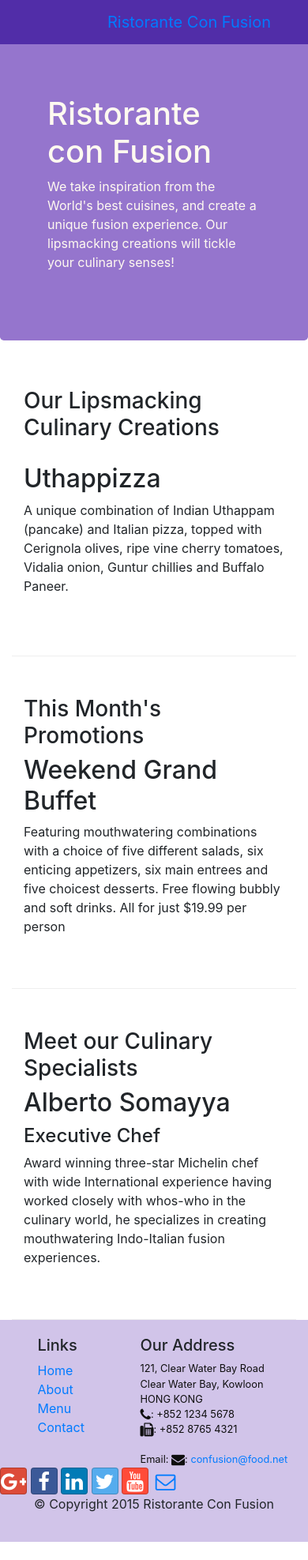
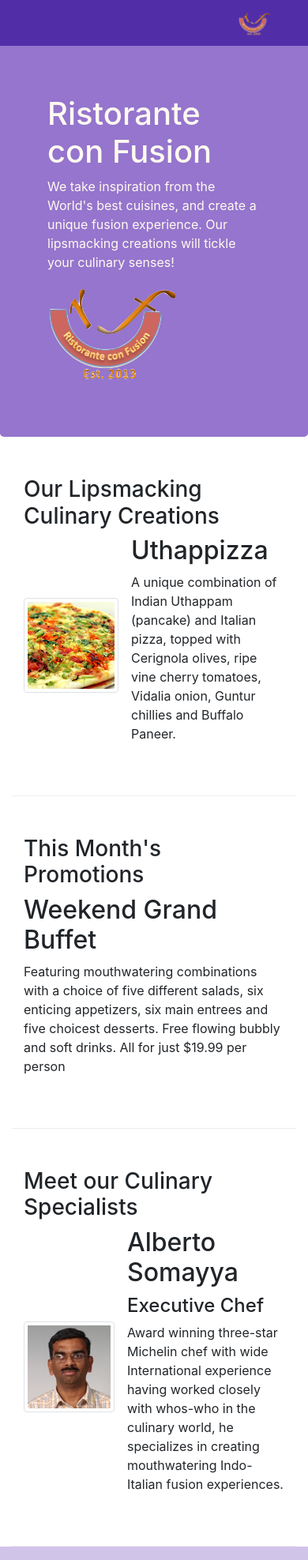
Before and after one commit to Generic35/Bootstrap-4-Restaurant, a website: page index.html in a window 390 px wide. Shown: the top 1975 px of the page at 79% size. Before the commit the page ends 1952 px from the top, so only its background shows below. Drawn offline with nearby package versions, Linux system fonts and the light colour scheme.

Commit message:
images and media

```diff
--- a/index.html
+++ b/index.html
@@ -22,7 +22,9 @@
       <button class="navbar-toggler" type="button" data-toggle="collapse" data-target="#Navbar">
         <span class="navbar-toggler-icon"></span>
       </button>
-      <a class="navbar-brand" href="#">Ristorante Con Fusion</a>
+      <a class="navbar-brand" href="#">
+        <img src="img/logo.png" height="30" width="41">
+      </a>
       <div class="collapse navbar-collapse" id="Navbar">
         <ul class="navbar-nav">
           <li class="nav-item active">
@@ -53,7 +55,8 @@
           <p>We take inspiration from the World's best cuisines, and create a unique fusion experience. Our lipsmacking creations
             will tickle your culinary senses!</p>
         </div>
-        <div class="col-12 col-sm">
+        <div class="col col-sm align-self-center">
+          <img src="img/logo.png" class="img-fluid">
         </div>
       </div>
     </div>
@@ -65,9 +68,14 @@
         <h3>Our Lipsmacking Culinary Creations</h3>
       </div>
       <div class="col col-sm flex-first col-md">
-        <h2>Uthappizza</h2>
-        <p class="hidden-xs-down">A unique combination of Indian Uthappam (pancake) and Italian pizza, topped with Cerignola olives, ripe vine cherry
-          tomatoes, Vidalia onion, Guntur chillies and Buffalo Paneer.</p>
+        <div class="media">
+          <img class="d-flex mr-3 img-thumbnail align-self-center" src="img/uthappizza.png" alt="Uthappizza">
+          <div class="media-body">
+            <h2 class="mt-0">Uthappizza</h2>
+            <p class="hidden-xs-down">A unique combination of Indian Uthappam (pancake) and Italian pizza, topped with Cerignola olives, ripe vine
+              cherry tomatoes, Vidalia onion, Guntur chillies and Buffalo Paneer.</p>
+          </div>
+        </div>
       </div>
     </div>
 
@@ -87,10 +95,20 @@
         <h3>Meet our Culinary Specialists</h3>
       </div>
       <div class="flex-first col col-sm col-md">
-        <h2>Alberto Somayya</h2>
-        <h4>Executive Chef</h4>
-        <p class="hidden-xs-down">Award winning three-star Michelin chef with wide International experience having worked closely with whos-who in
-          the culinary world, he specializes in creating mouthwatering Indo-Italian fusion experiences. </p>
+        <div class="media">
+          <img class="d-flex mr-3 img-thumbnail align-self-center"
+               src="img/alberto.png" alt="Alberto Somayya">
+          <div class="media-body">
+              <h2 class="mt-0">Alberto Somayya</h2>
+              <h4>Executive Chef</h4>
+              <p class="hidden-xs-down">Award winning three-star Michelin chef with wide
+               International experience having worked closely with
+               whos-who in the culinary world, he specializes in
+                creating mouthwatering Indo-Italian fusion experiences.
+               </p>
+          </div>
+      </div>
+
       </div>
     </div>
   </div>
```
Also changed, not shown: img/alberto.png (added), img/buffet.png (added), img/logo.png (added), img/uthappizza.png (added).
